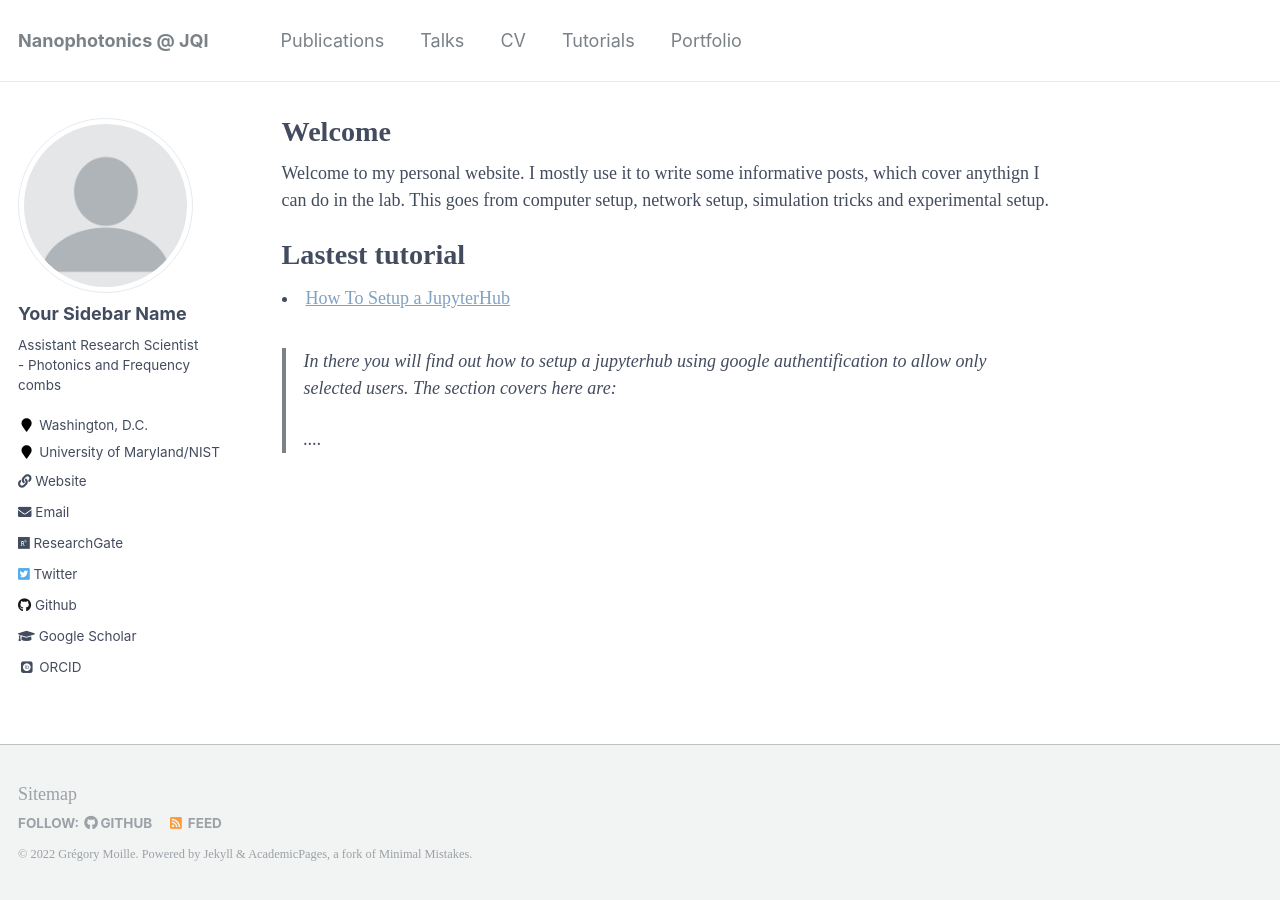
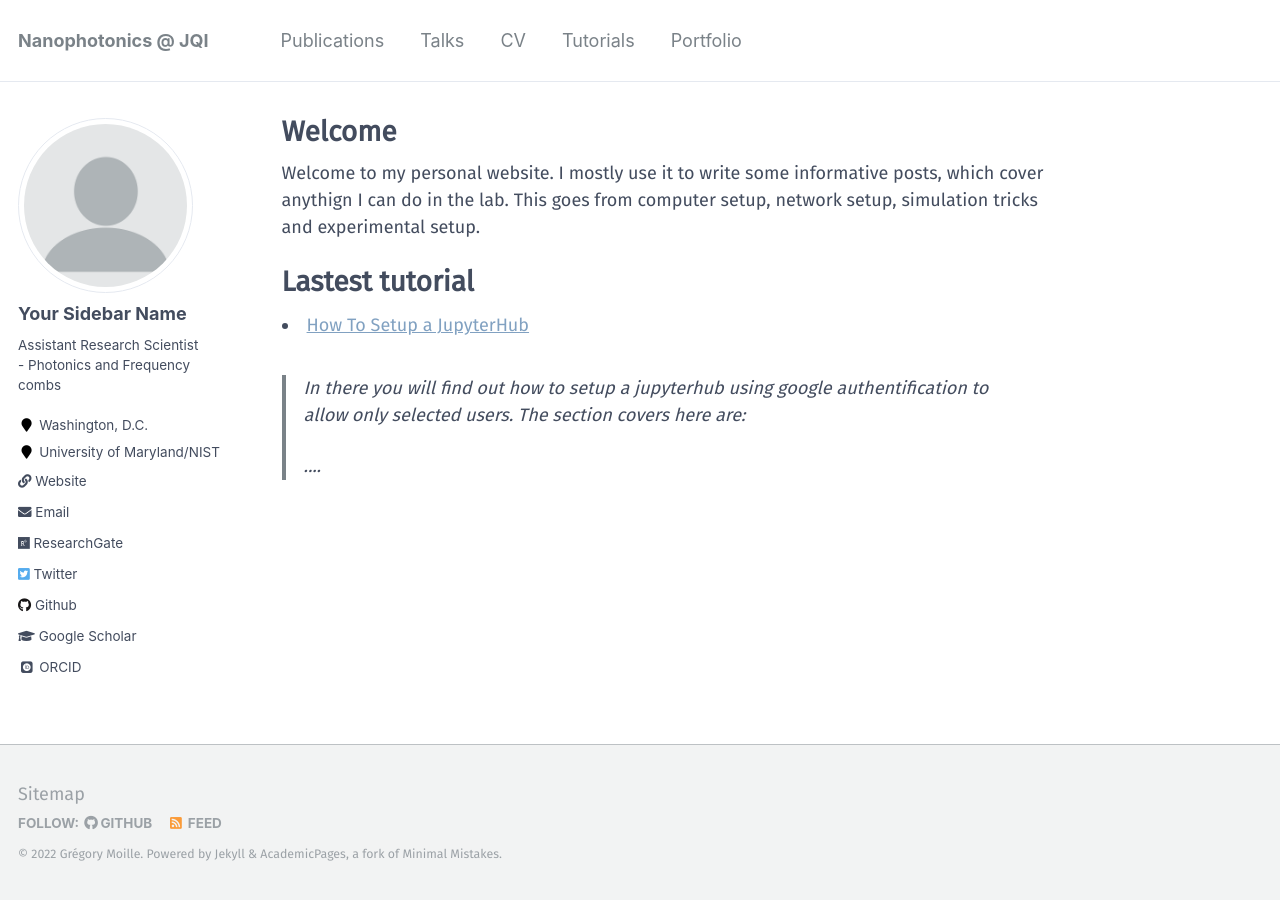
Before and after one commit to gregmoille/gregmoille.github.io, a Jekyll site: the page built from _pages/about.md, in a window 1280 px wide. Built offline with Jekyll 4.4.1, drawn with Linux system fonts in a browser that asks for light colours; some web fonts are replaced.

Commit message:
Fix font importing

```diff
--- a/_sass/_variables.scss
+++ b/_sass/_variables.scss
@@ -5,7 +5,10 @@
 /*
    Typography
    ========================================================================== */
-@import url(//fonts.googleapis.com/css?family=Hind:300,500);
+@import url(//fonts.googleapis.com/css?family=Fira+Sans);
+@import url(//fonts.googleapis.com/css?family=Dongle);
+@import url(//fonts.googleapis.com/css?family=Roboto+Condensed);
+@import url(//fonts.googleapis.com/css?family=Fondamento);
 $doc-font-size              : 16;
 
 /* paragraph indention */
```
